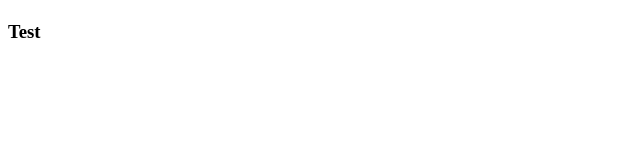
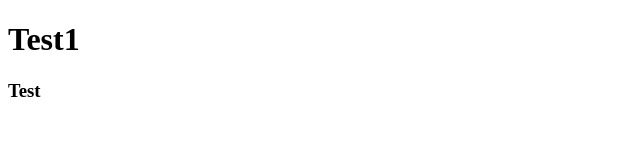
Before and after one commit to xenarris/donut, a plain HTML site: page index.html in a window 1280 px wide. Shown: the whole page, without its empty margins (0-640 px from the left). Drawn offline with Linux system fonts and the light colour scheme.

Commit message:
added Test1 to h1 tag

```diff
--- a/index.html
+++ b/index.html
@@ -8,7 +8,7 @@
     <title>Donut</title>
 </head>
 <body>
-<h1></h1>
+<h1>Test1</h1>
 <h2></h2>
 <h3>Test</h3>
 
```
